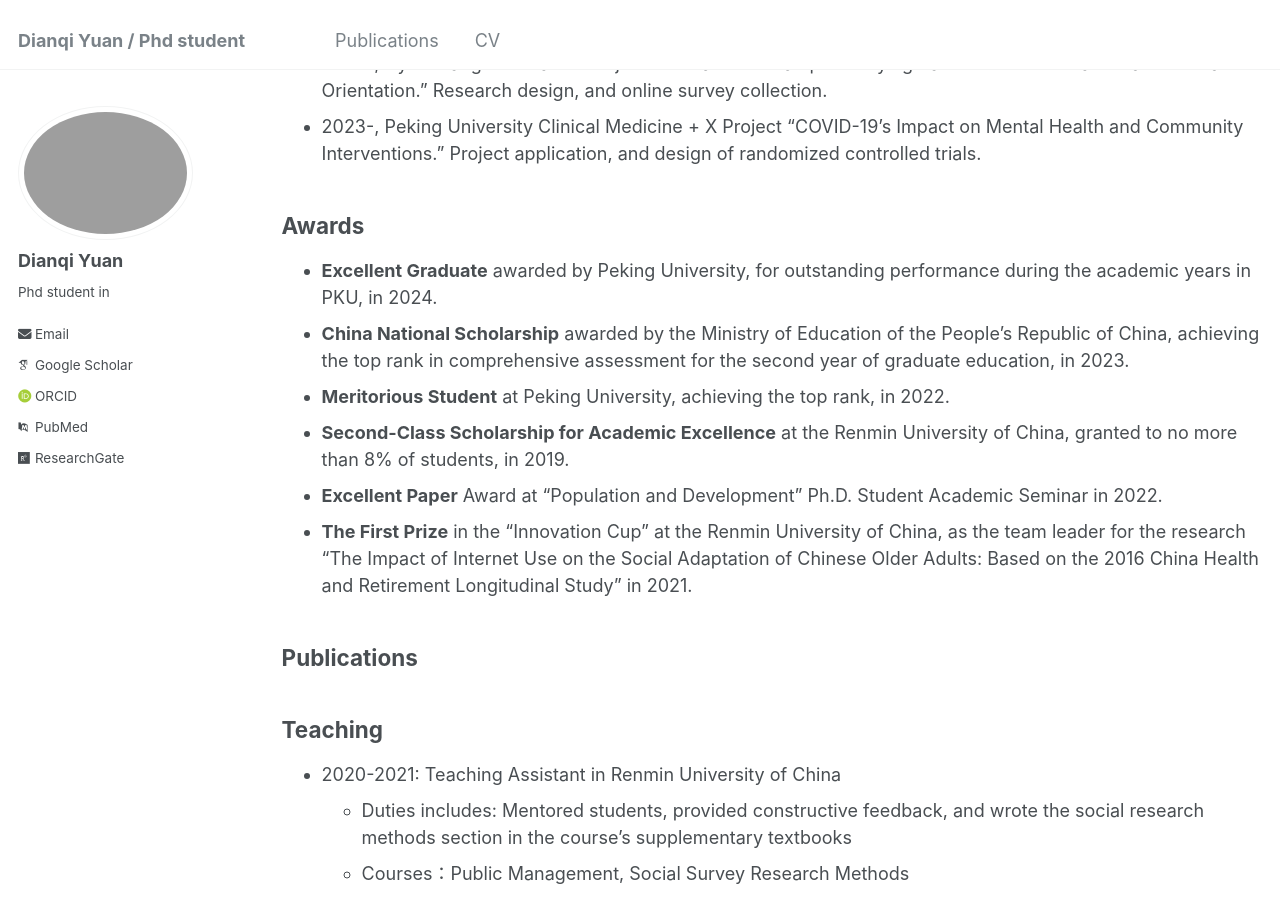
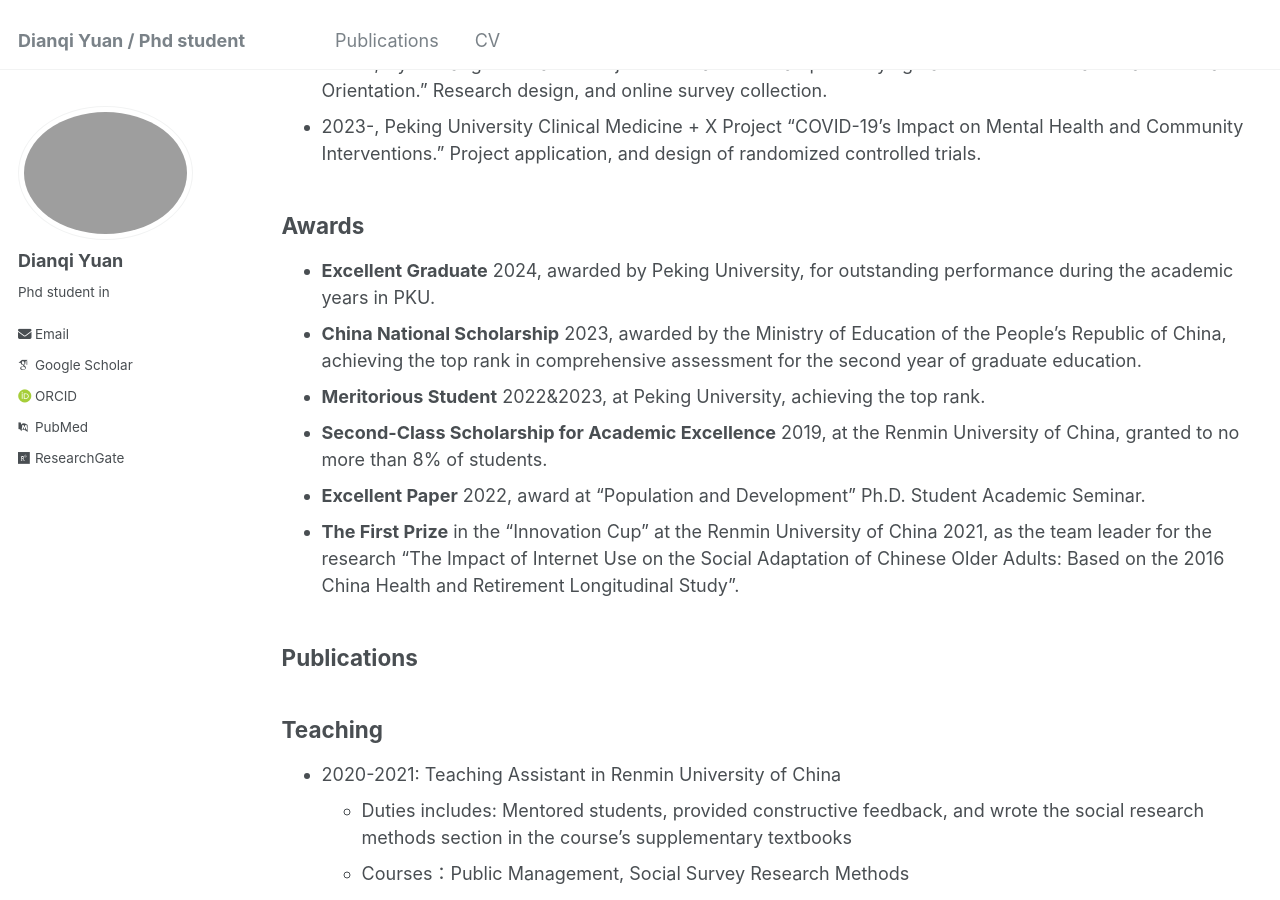
Before and after one commit to dianqi-yuan/dianqi-yuan.github.io, a Jekyll site: the page built from _pages/cv.md, in a window 1280 px wide and 900 px high, scrolled down 606 px. Built offline with Jekyll 4.4.1, drawn with Linux system fonts in a browser that asks for light colours; some web fonts are replaced.

Commit message:
Update cv.md

```diff
--- a/_pages/cv.md
+++ b/_pages/cv.md
@@ -25,12 +25,12 @@ Research experience
 
 Awards
 ------
-* **Excellent Graduate** awarded by Peking University, for outstanding performance during the academic years in PKU, in 2024.
-* **China National Scholarship** awarded by the Ministry of Education of the People's Republic of China, achieving the top rank in comprehensive assessment for the second year of graduate education, in 2023.
-* **Meritorious Student** at Peking University, achieving the top rank, in 2022.
-* **Second-Class Scholarship for Academic Excellence** at the Renmin University of China, granted to no more than 8% of students, in 2019.
-* **Excellent Paper** Award at "Population and Development" Ph.D. Student Academic Seminar in 2022.
-* **The First Prize** in the "Innovation Cup" at the Renmin University of China, as the team leader for the research "The Impact of Internet Use on the Social Adaptation of Chinese Older Adults: Based on the 2016 China Health and Retirement Longitudinal Study" in 2021.
+* **Excellent Graduate** 2024, awarded by Peking University, for outstanding performance during the academic years in PKU.
+* **China National Scholarship** 2023, awarded by the Ministry of Education of the People's Republic of China, achieving the top rank in comprehensive assessment for the second year of graduate education.
+* **Meritorious Student** 2022&2023, at Peking University, achieving the top rank.
+* **Second-Class Scholarship for Academic Excellence** 2019, at the Renmin University of China, granted to no more than 8% of students.
+* **Excellent Paper** 2022, award at "Population and Development" Ph.D. Student Academic Seminar.
+* **The First Prize** in the "Innovation Cup" at the Renmin University of China 2021, as the team leader for the research "The Impact of Internet Use on the Social Adaptation of Chinese Older Adults: Based on the 2016 China Health and Retirement Longitudinal Study".
 
 Publications
 ------
```
